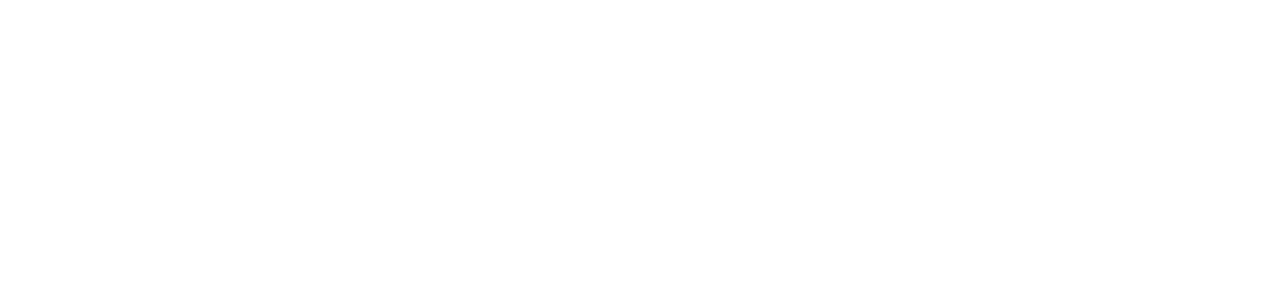
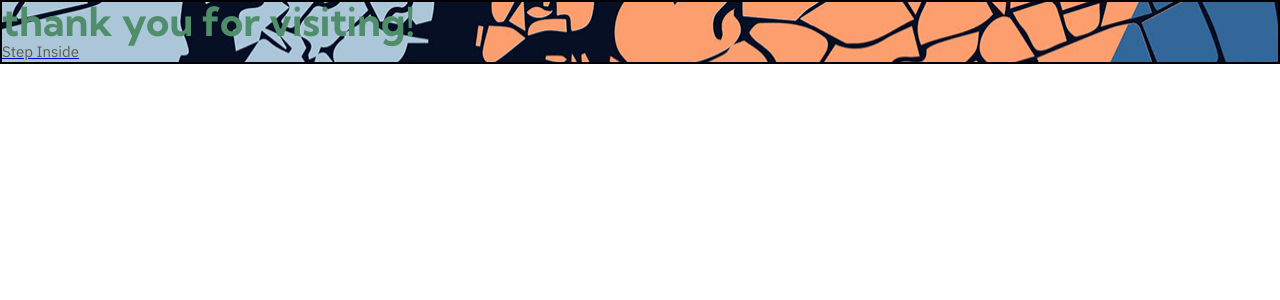
Before and after one commit to AvantGov/resume, a React (Create React App) app in the folder resume__client/: page / in a window 1280 px wide. Shown: the top 300 px of the page. Built offline with nearby package versions, Linux system fonts and the light colour scheme; a web font is replaced by a local one.

Commit message:
added welcome component, need to work on styling, coordinated link support with urls

```diff
--- a/resume__client/src/App.css
+++ b/resume__client/src/App.css
@@ -449,3 +449,13 @@
 .viewMore__epic div h1 {
   font-size: 2.5rem;
 }
+
+
+/*  * WELCOME SCREEN STYLING * */
+
+.welcome {
+  height: 100%;
+  width: 100%;
+  border: 2px solid black;
+  background-image: url("./assets/DIY/HLposter.jpg");
+}
--- a/resume__client/src/App.js
+++ b/resume__client/src/App.js
@@ -9,12 +9,17 @@
 import Skills__Ecomm from './Components/Skills__Ecomm';
 import Skills__Media from './Components/Skills__Media';
 import Skills__Programming from './Components/Skills__Programming';
+import Welcome from './Components/Welcome';
 
 import { Route } from 'react-router-dom';
 
 function App() {
   return (
     <div className="App">
+      <Route exact path='/'>
+        <Welcome />
+      </Route>
+
       <Route exact path='/about'>
         <Header />
         <WorkExp />
--- /dev/null
+++ b/resume__client/src/Components/Welcome.js
@@ -0,0 +1,21 @@
+import React from 'react';
+import { Link } from 'react-router-dom';
+
+const Welcome = () => {
+
+    return(
+        <div className='welcome'>
+            <h1 className='welcome__title'>thank you for visiting!</h1>
+
+            <Link to='/about'>
+                <div className='welcome__entryButton'>
+                    <h2 className='entryButton__text'>Step Inside</h2>
+                </div>
+            </Link>
+
+            {/* code "youre the Nth person here" counter from value stored in database */}
+        </div>
+    )
+};
+
+export default Welcome;
```
